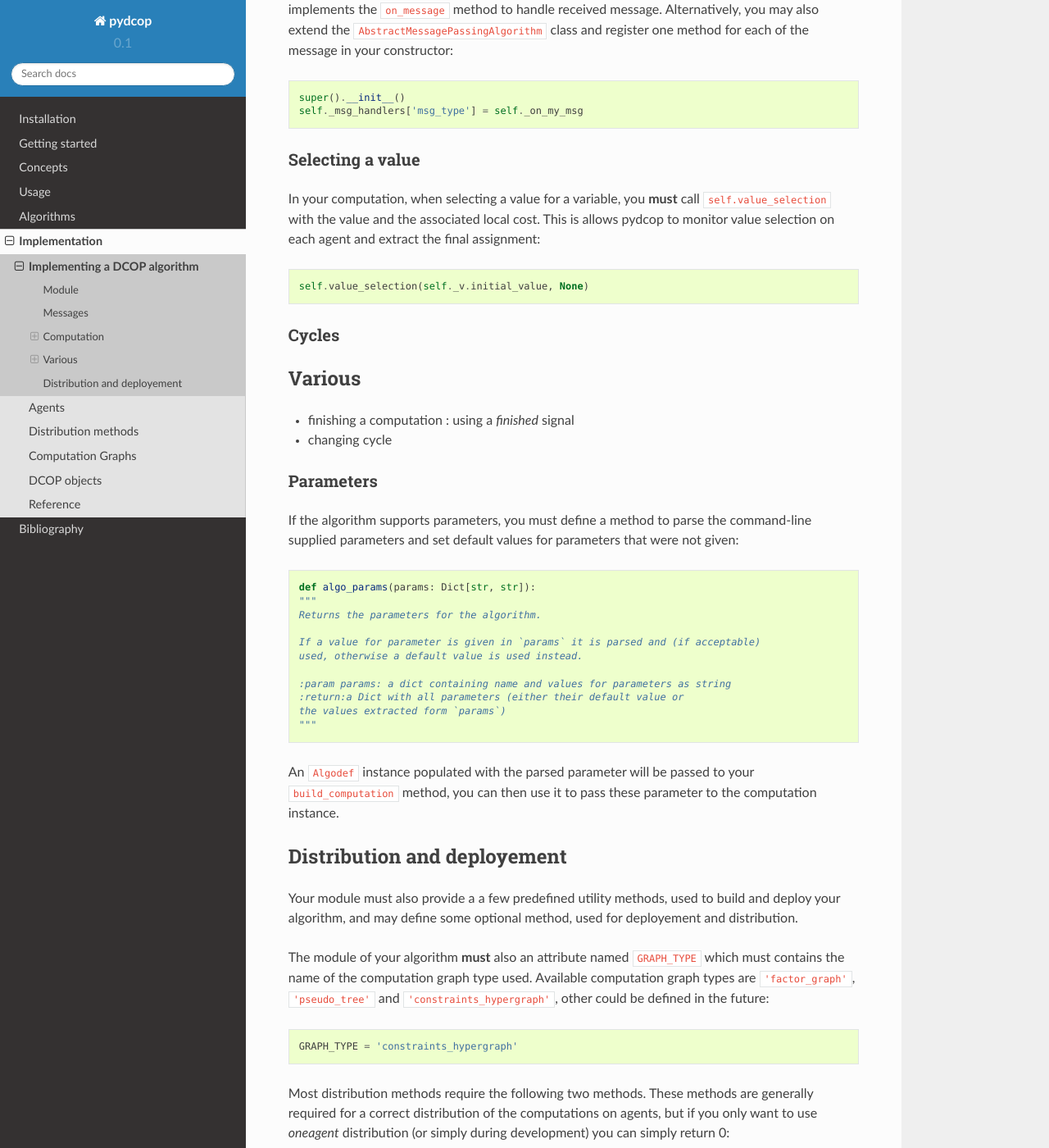
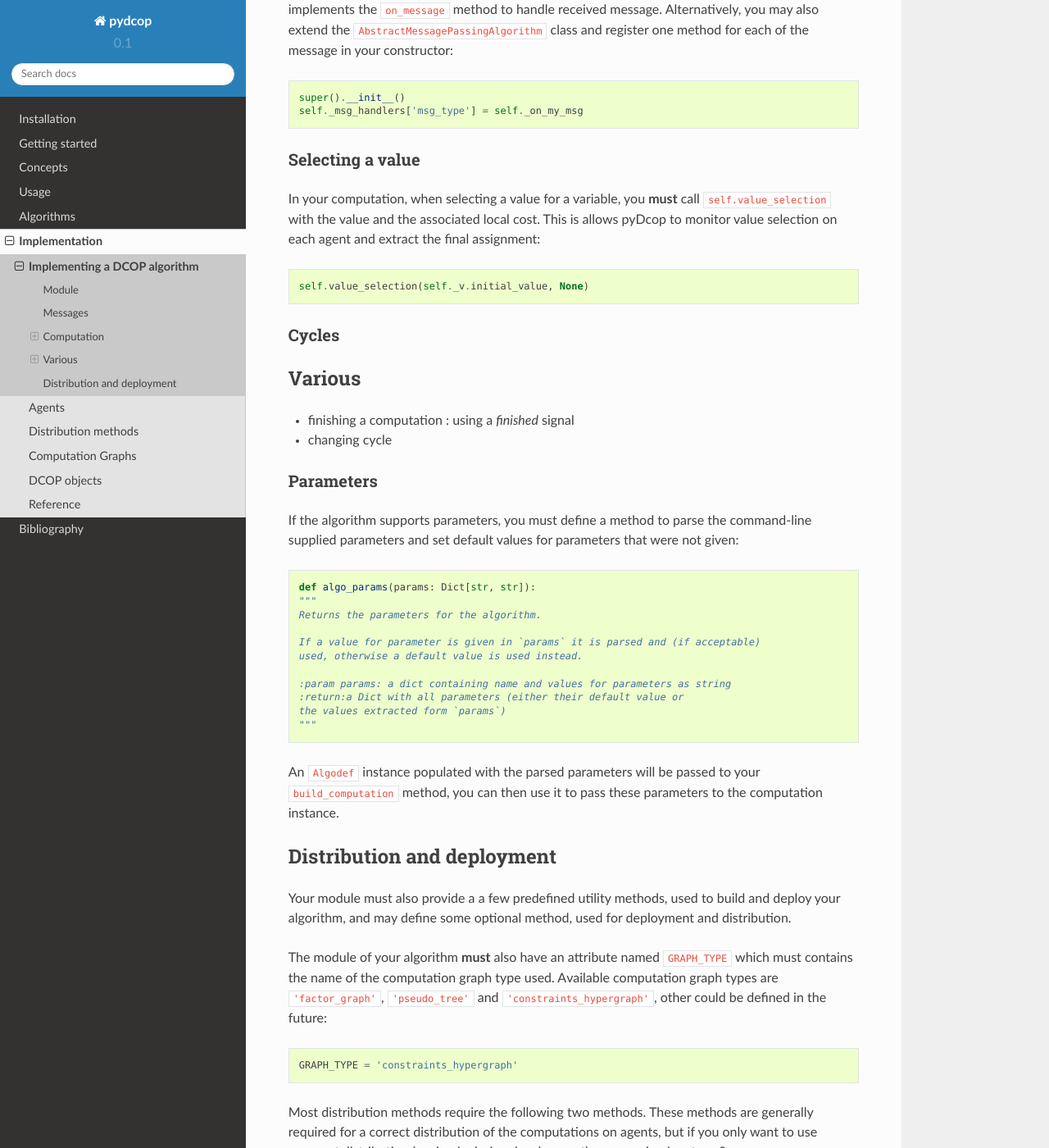
Before and after one commit to Orange-OpenSource/pyDcop, a Sphinx documentation site: the page built from docs/implementation/algorithms.rst, in a window 1280 px wide and 1400 px high, scrolled down 2562 px. Shown: the whole window at 82% size. Built offline with Sphinx 7.4.7 and the Read the Docs theme 2.0.0, drawn with Linux system fonts in a browser that asks for light colours; some of the changed text lies outside the part shown.

Commit message:
typos in implementation docs

```diff
--- a/docs/implementation/algorithms.rst
+++ b/docs/implementation/algorithms.rst
@@ -53,7 +53,7 @@
 
 You can then use ``MyMessage`` like any class::
 
-  >>> msg1 = MyMessage(foo=42, bar=21)
+  >>> msg = MyMessage(foo=42, bar=21)
   >>> msg.foo
   42
   >>> msg.type
@@ -147,7 +147,7 @@
 
 In your computation, when selecting a value for a variable, you **must**
 call ``self.value_selection`` with the value and the associated local cost.
-This is allows pydcop to monitor value selection on each agent and
+This is allows pyDcop to monitor value selection on each agent and
 extract the final assignment::
 
     self.value_selection(self._v.initial_value, None)
@@ -184,20 +184,19 @@
     the values extracted form `params`)
     """
 
-An ``Algodef`` instance populated with the parsed parameter will be passed to
-your ``build_computation`` method, you can then use it to pass these parameter
+An ``Algodef`` instance populated with the parsed parameters will be passed to
+your ``build_computation`` method, you can then use it to pass these parameters
 to the computation instance.
 
 
-Distribution and deployement
+Distribution and deployment
 ----------------------------
-
 
 Your module must also provide a a few predefined utility methods, used to
 build and deploy your algorithm, and may define some optional method, used for
-deployement and distribution.
+deployment and distribution.
 
-The module of your algorithm **must** also an attribute named ``GRAPH_TYPE`` which
+The module of your algorithm **must** also have an attribute named ``GRAPH_TYPE`` which
 must contains the name of the computation graph type used. Available
 computation graph types are ``'factor_graph'``, ``'pseudo_tree'`` and
 ``'constraints_hypergraph'``, other could be defined in the future::
```
Also changed, not shown: other parts of docs/implementation/algorithms.rst (+7 -7 lines).
